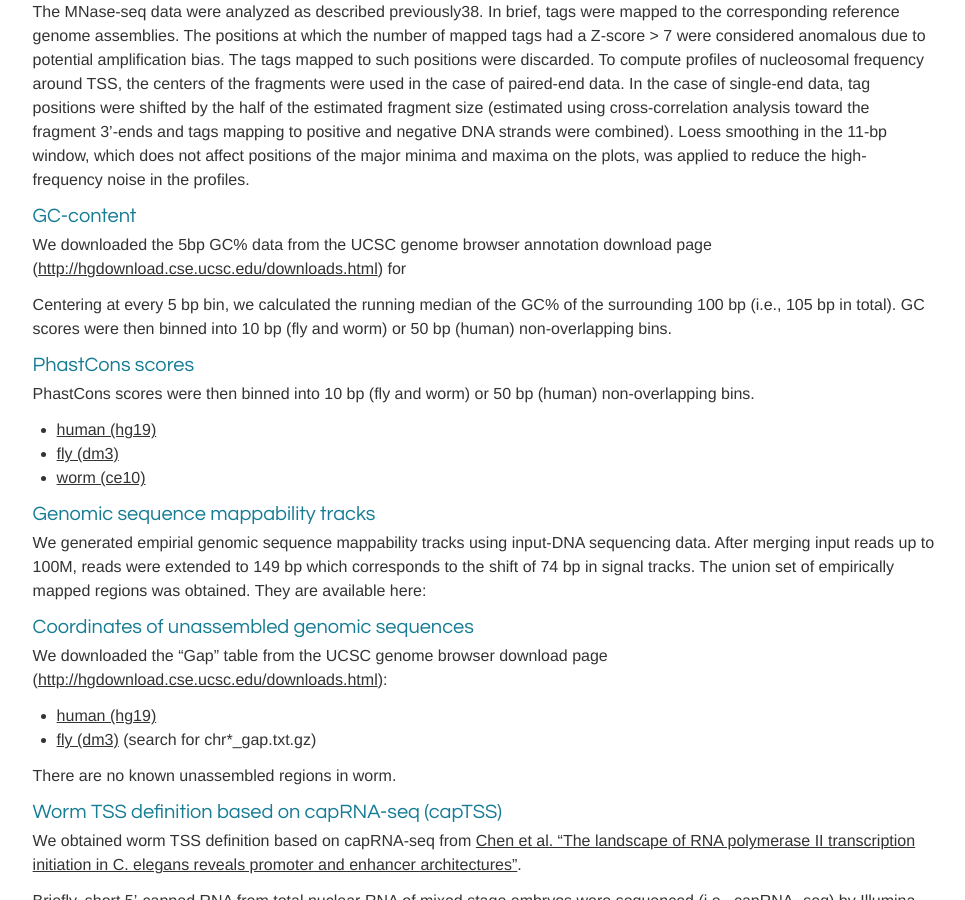
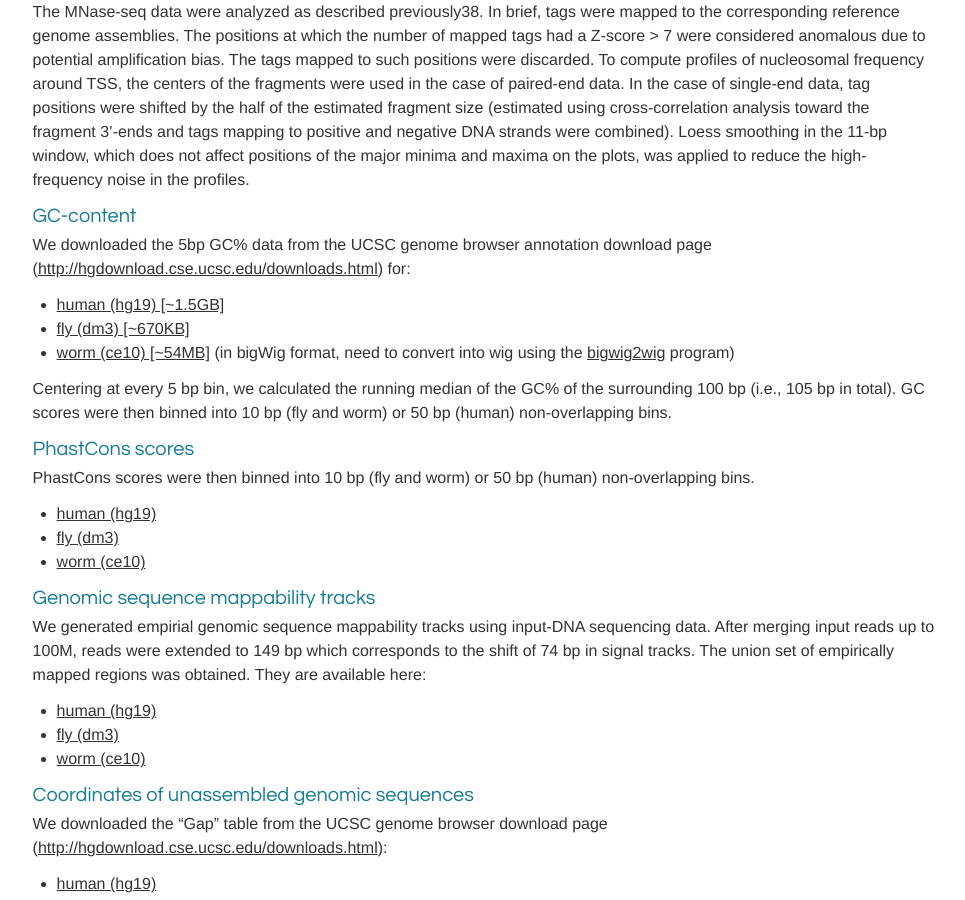
Before and after one commit to parklab/comparative-website, a Jekyll site: the page built from chromatin.md, in a window 1280 px wide and 900 px high, scrolled down 2233 px. Shown: the whole window, without its empty margins (249-1214 px from the left). Built offline with Jekyll 4.4.1, drawn with Linux system fonts in a browser that asks for light colours; nearby versions of some CDN libraries.

Commit message:
Added GC content links.

```diff
--- a/chromatin.md
+++ b/chromatin.md
@@ -89,7 +89,11 @@ The MNase-seq data were analyzed as described previously38. In brief, tags were
 
 ## <a name="GC-content"></a> GC-content
 
-We downloaded the 5bp GC% data from the UCSC genome browser annotation download page ([http://hgdownload.cse.ucsc.edu/downloads.html](http://hgdownload.cse.ucsc.edu/downloads.html)) for
+We downloaded the 5bp GC% data from the UCSC genome browser annotation download page ([http://hgdownload.cse.ucsc.edu/downloads.html](http://hgdownload.cse.ucsc.edu/downloads.html)) for:
+
+*   [human (hg19) [~1.5GB]](http://hgdownload.cse.ucsc.edu/goldenPath/hg19/gc5Base/hg19.gc5Base.txt.gz)
+*   [fly (dm3) [~670KB]](http://hgdownload.cse.ucsc.edu/goldenPath/dm3/database/gc5Base.txt.gz)
+*   [worm (ce10) [~54MB]](http://hgdownload.cse.ucsc.edu/gbdb/ce10/bbi/gc5Base.bw) (in bigWig format, need to convert into wig using the [bigwig2wig](http://hgdownload.cse.ucsc.edu/admin/exe) program)
 
 Centering at every 5 bp bin, we calculated the running median of the GC% of the surrounding 100 bp (i.e., 105 bp in total). GC scores were then binned into 10 bp (fly and worm) or 50 bp (human) non-overlapping bins.
 
@@ -106,6 +110,9 @@ PhastCons scores were then binned into 10 bp (fly and worm) or 50 bp (human) non
 
 We generated empirial genomic sequence mappability tracks using input-DNA sequencing data. After merging input reads up to 100M, reads were extended to 149 bp which corresponds to the shift of 74 bp in signal tracks. The union set of empirically mapped regions was obtained. They are available here:
 
+*   [human (hg19)]()
+*   [fly (dm3)]()
+*   [worm (ce10) ]()
 
 ## <a name="Coordinates of unassembled genomic sequences"></a>Coordinates of unassembled genomic sequences
 
```
